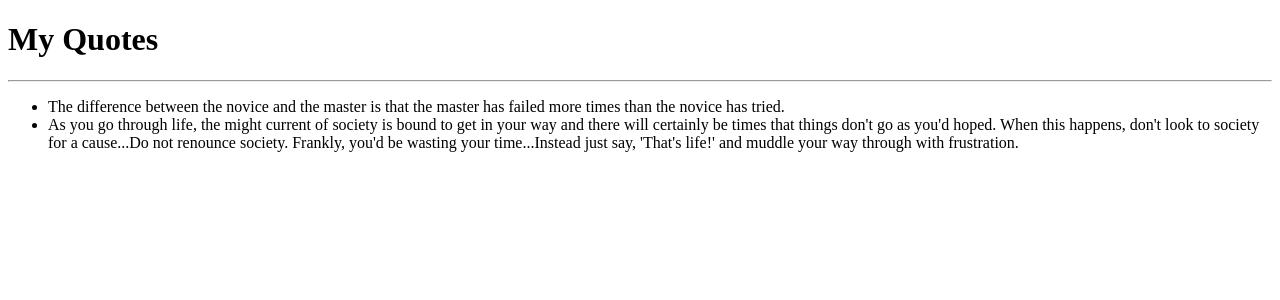
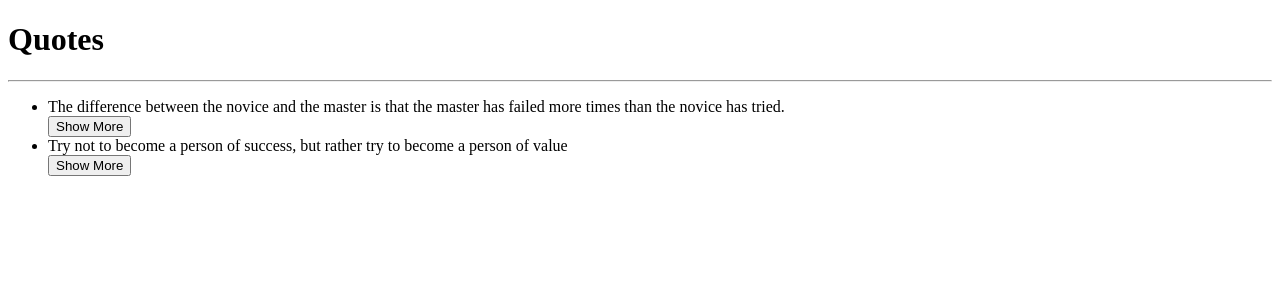
Before and after one commit to derrickmacharia/Quotes-App, an Angular app: page / in a window 1280 px wide. Shown: the top 300 px of the page. Built offline with nearby package versions, Linux system fonts and the light colour scheme.

Commit message:
Add delete button

```diff
--- a/src/app/quote-detail/quote-detail.component.html
+++ b/src/app/quote-detail/quote-detail.component.html
@@ -1 +1,4 @@
-<p>quote-detail works!</p>
+<p>
+    {{quote.creator}}
+</p>
+<button (click)= 'quoteDelete(true)'>Delete Quote</button>
--- a/src/app/quote-detail/quote-detail.component.ts
+++ b/src/app/quote-detail/quote-detail.component.ts
@@ -1,4 +1,6 @@
-import { Component, OnInit } from '@angular/core';
+
+import { Component, EventEmitter, Input, OnInit, Output } from '@angular/core';
+import { Quotes } from '../quotes';
 
 @Component({
   selector: 'app-quote-detail',
@@ -7,9 +9,15 @@ import { Component, OnInit } from '@angular/core';
 })
 export class QuoteDetailComponent implements OnInit {
 
+  @Input() quote!: Quotes;
+  @Output() isComplete = new EventEmitter<boolean>();
+
+  quoteDelete(complete:boolean){
+    this.isComplete.emit(complete);
+  }
   constructor() { }
 
-  ngOnInit(): void {
+  ngOnInit(){
   }
 
 }
--- a/src/app/quote/quote.component.html
+++ b/src/app/quote/quote.component.html
@@ -1,9 +1,9 @@
-<div>
-    <h1>My Quotes</h1>
-    <hr>
-    <ul>
-      <li *ngFor='let quote of quotes'>
-        {{quote.name}}
-      </li>
-    </ul>
-</div>
+<h1 class="text-center">Quotes</h1>
+<hr>
+<ul>
+  <div *ngFor='let quote of quotes;let i = index'>
+    <li>{{quote.name}}</li>
+    <button (click)='toggleDetails(i)'>Show More</button>
+    <app-quote-detail *ngIf='quote.showCreator' [quote]='quote' (isComplete) = 'deleteQuote($event,i)'></app-quote-detail>
+  </div>
+</ul>
--- a/src/app/quote/quote.component.ts
+++ b/src/app/quote/quote.component.ts
@@ -10,14 +10,28 @@ import { Quotes } from '../quotes'
 export class QuoteComponent implements OnInit {
 
   title = 'Quotes';
-  quotes:Quotes[] = [
-    {id:1, author:'Koro Sensei',name:'The difference between the novice and the master is that the master has failed more times than the novice has tried.'},
-    {id:2, author:'Koro Sensei',name:"As you go through life, the might current of society is bound to get in your way and there will certainly be times that things don't go as you'd hoped. When this happens, don't look to society for a cause...Do not renounce society. Frankly, you'd be wasting your time...Instead just say, 'That's life!' and muddle your way through with frustration."}
+  quotes: Quotes[] = [
+    new Quotes(1, 'The difference between the novice and the master is that the master has failed more times than the novice has tried.', '_Koro Sensei'),
+    new Quotes(2, 'Try not to become a person of success, but rather try to become a person of value', '_Albert Einstein')
   ];
 
+  toggleDetails(index:number){
+    this.quotes[index].showCreator = !this.quotes[index].showCreator;
+  }
+
+  deleteQuote(isComplete: any, index: any){
+    if (isComplete) {
+      let toDelete = confirm(`Are you sure you want to delete this Quote?`)
+
+      if (toDelete){
+        this.quotes.splice(index,1)
+      }
+    }
+  }
   constructor() { }
 
   ngOnInit() {
   }
 
 }
+// The difference between the novice and the master is that the master has failed more times than the novice has tried.
--- a/src/app/quotes.ts
+++ b/src/app/quotes.ts
@@ -1,5 +1,12 @@
+// export class Quotes {
+//     id!: number;
+//     name!: string;
+//     author!: string;
+// }
+
 export class Quotes {
-    id!: number;
-    name!: string;
-    author!: string;
+    showCreator: boolean;
+    constructor(public id: number,public name: string,public creator: string){
+        this.showCreator = false;
+    }
 }
```
